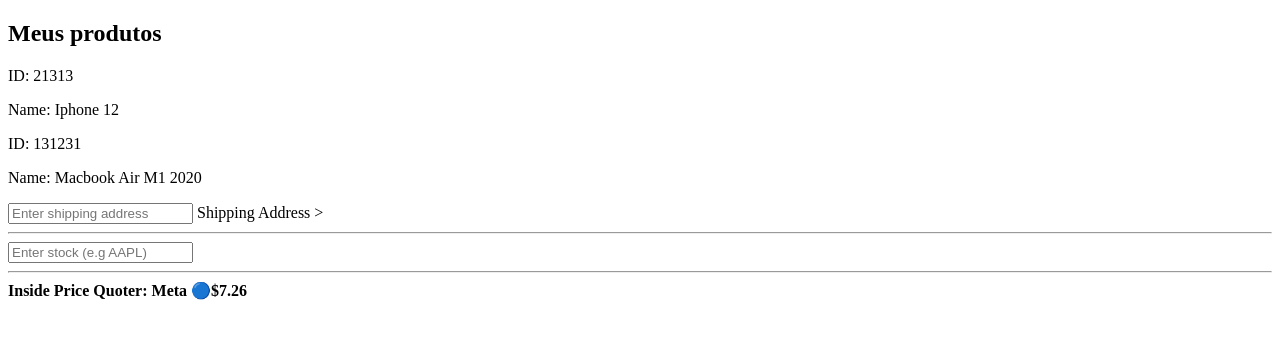
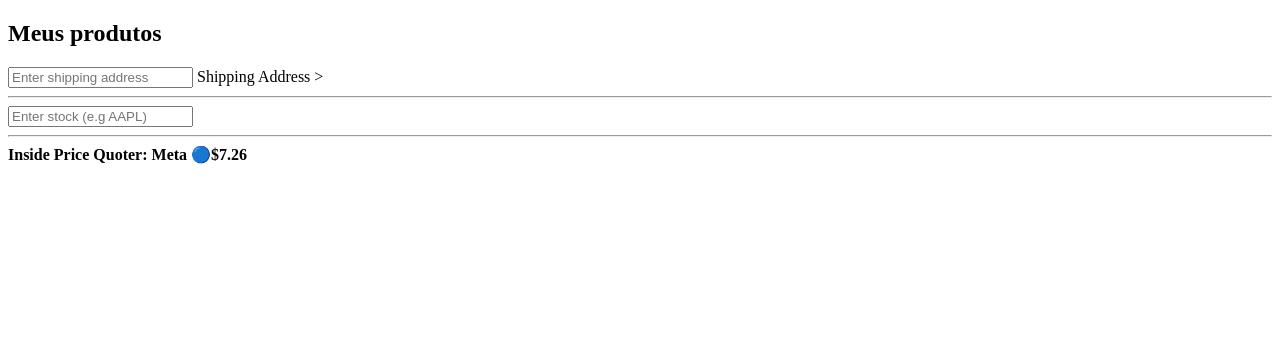
Before and after one commit to joeyclapton/auction, an Angular app: page / in a window 1280 px wide. Shown: the top 338 px of the page. Built offline with nearby package versions, Linux system fonts and the light colour scheme.

Commit message:
feat: create highlight directive

```diff
--- a/src/app/product/product.component.html
+++ b/src/app/product/product.component.html
@@ -1,4 +1,13 @@
-<div appHighlight>
+<section>
+    <div>
+        <h2>Pick a highlight color</h2>
+        <div>
+            <input type="radio" name="colors" (click)="onChangeColor('lightgreen')">Green
+            <input type="radio" name="colors" (click)="onChangeColor('yellow')">Yellow
+            <input type="radio" name="colors" (click)="onChangeColor('cyan')">Cyan
+        </div>
+    </div>
+    <div appHighlight [highlightColor]="color">
         <p>
             ID: {{ id }}
         </p>
@@ -6,3 +15,4 @@
             Name: {{ name }}
         </p>
     </div>
+</section>
--- a/src/app/product/product.component.ts
+++ b/src/app/product/product.component.ts
@@ -6,8 +6,12 @@
   styleUrls: ['./product.component.sass']
 })
 export class ProductComponent {
-
   @Input() id: number = 0;
   @Input() name: string = '';
 
+  color = 'tomato';
+
+  onChangeColor(color: string) {
+    this.color = color;
+  }
 }
--- a/src/app/products/products.component.html
+++ b/src/app/products/products.component.html
@@ -2,9 +2,7 @@
     <h2>
         Meus produtos
     </h2>
-    <div *ngFor="let product of products">
-        <app-product [id]="product.id" [name]="product.name" />
-    </div>
+
     <div>
         <input type="text" name="shippingAddress" id="shippingAddress" placeholder="Enter shipping address"
             [(ngModel)]="shippingAddress" />
--- a/src/app/shared/directives/highlight.directive.ts
+++ b/src/app/shared/directives/highlight.directive.ts
@@ -1,12 +1,14 @@
-import { Directive, ElementRef, HostListener } from '@angular/core';
+import { Directive, ElementRef, HostListener, Input } from '@angular/core';
 
 @Directive({
   selector: '[appHighlight]'
 })
 export class HighlightDirective {
 
+  @Input() highlightColor = '';
+
   @HostListener('mouseenter') onMouseEnter() {
-    this.highligh('yellow');
+    this.highligh(this.highlightColor);
   }
 
   @HostListener('mouseleave') onMouseLeave() {
```
Lines whose indentation alone changed are shown as unchanged.
